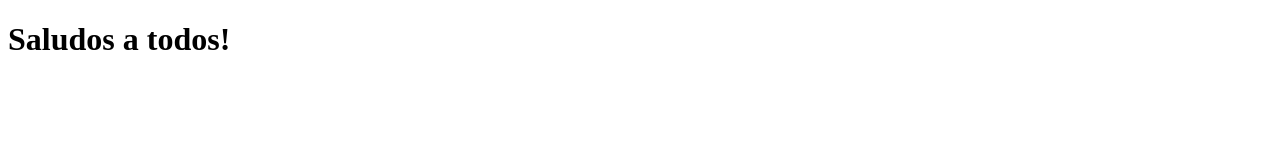
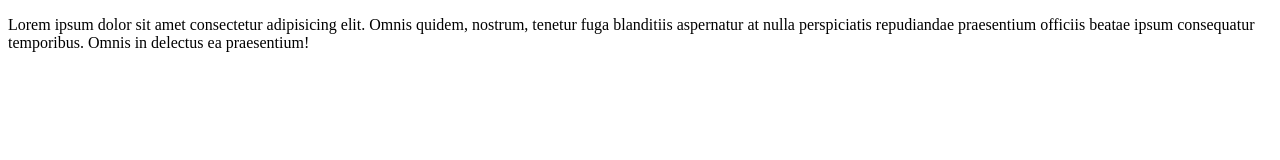
Before and after one commit to pcobos/git-101-julio, a plain HTML site: page index.html in a window 1280 px wide. Drawn offline with Linux system fonts and the light colour scheme.

Commit message:
remove h1 element

```diff
--- a/index.html
+++ b/index.html
@@ -7,6 +7,11 @@
     <title>Git Le Wagon</title>
   </head>
   <body>
-    <h1>Saludos a todos!</h1>
+    <p>
+      Lorem ipsum dolor sit amet consectetur adipisicing elit. Omnis quidem,
+      nostrum, tenetur fuga blanditiis aspernatur at nulla perspiciatis
+      repudiandae praesentium officiis beatae ipsum consequatur temporibus.
+      Omnis in delectus ea praesentium!
+    </p>
   </body>
 </html>
```
